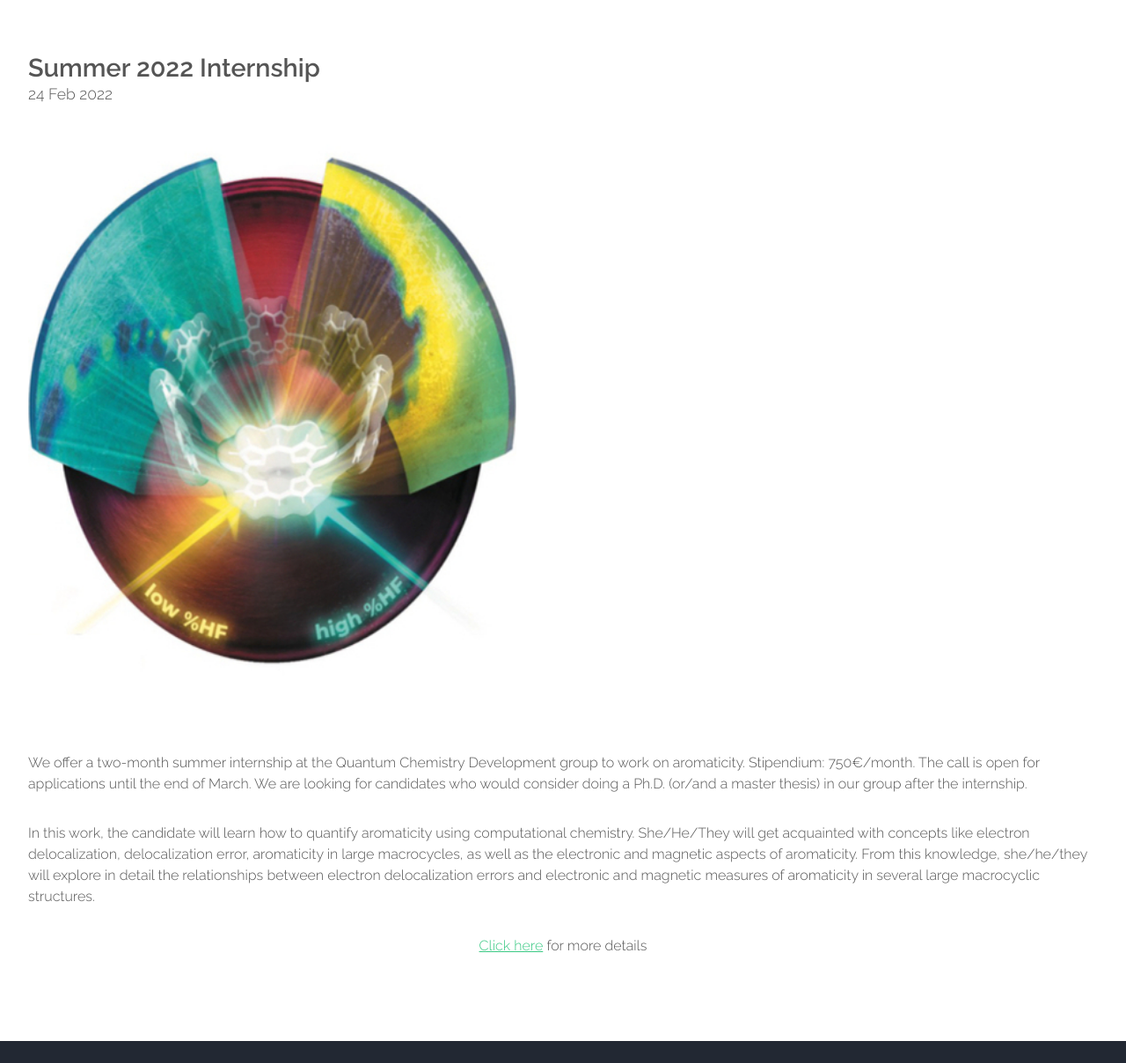
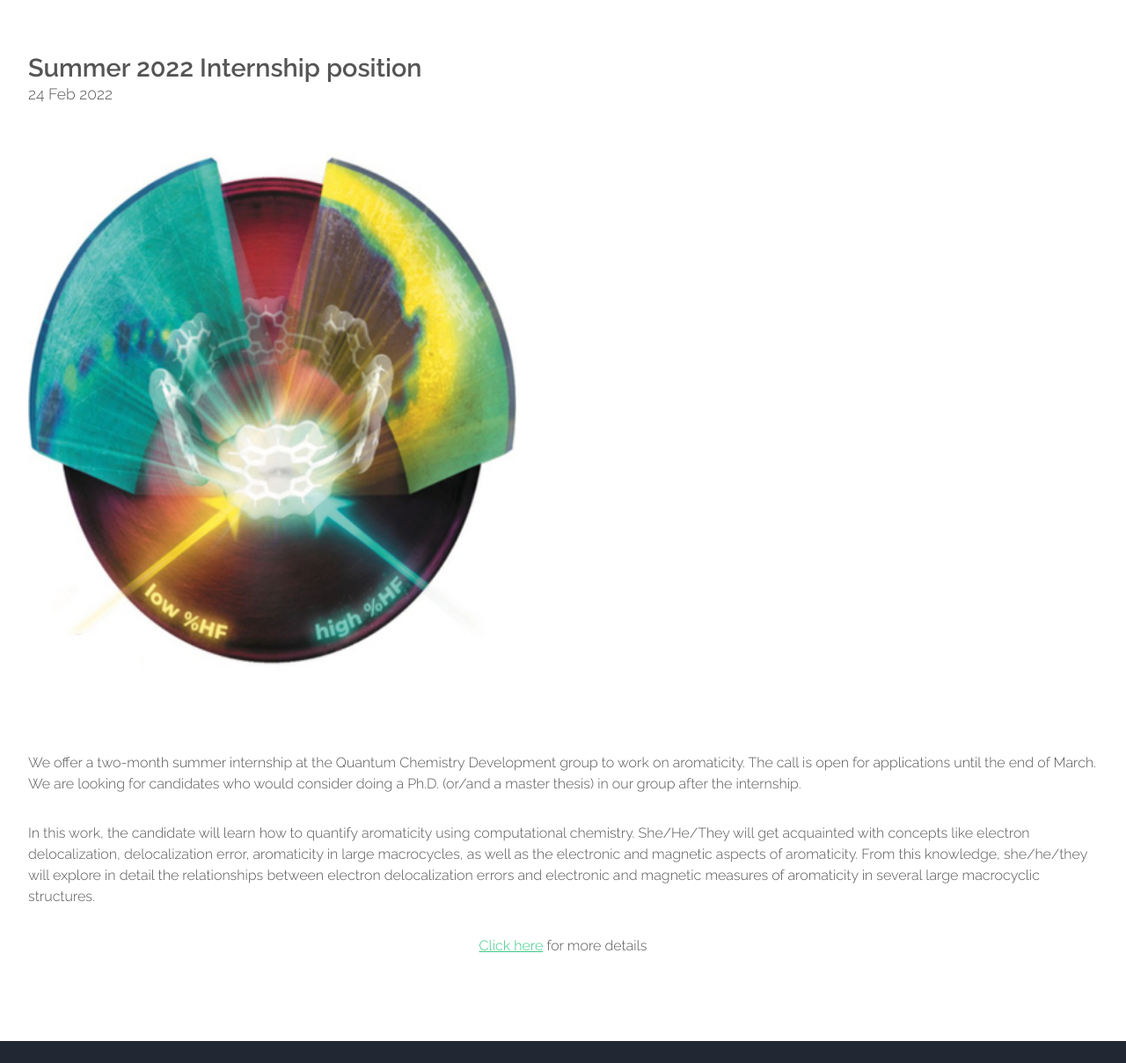
Before and after one commit to old-jekyll-templates/Horizons-Jekyll-Theme, a Jekyll site: the page built from _posts/2022-02-24-internship-summer-2022.md, in a window 1280 px wide and 1400 px high, cut to the strip 192-1400 px from the top of the window. Shown: the whole strip at 88% size. Built offline with Jekyll 4.4.1, drawn with Linux system fonts in a browser that asks for light colours; some of the changed text lies outside the part shown.

Commit message:
Update 2022-02-24-internship-summer-2022.md

```diff
--- a/_posts/2022-02-24-internship-summer-2022.md
+++ b/_posts/2022-02-24-internship-summer-2022.md
@@ -1,5 +1,5 @@
 ---
-title: Summer 2022 Internship
+title: Summer 2022 Internship position
 subtitle: <b>February 24, 2022</b>
 featured: images/internship_aromaticity_2022(1).jpg
 layout: post
@@ -7,6 +7,6 @@ layout: post
 
 <br>
 <P ALIGN="justify">
-  <p>We offer a two-month summer internship at the Quantum Chemistry Development group to work on aromaticity. Stipendium: 750€/month. The call is open for applications until the end of March. We are looking for candidates who would consider doing a Ph.D. (or/and a master thesis) in our group after the internship.</p>
+  <p>We offer a two-month summer internship at the Quantum Chemistry Development group to work on aromaticity. The call is open for applications until the end of March. We are looking for candidates who would consider doing a Ph.D. (or/and a master thesis) in our group after the internship.</p>
   <p>In this work, the candidate will learn how to quantify aromaticity using computational chemistry. She/He/They will get acquainted with concepts like electron delocalization, delocalization error, aromaticity in large macrocycles, as well as the electronic and magnetic aspects of aromaticity. From this knowledge, she/he/they will explore in detail the relationships between electron delocalization errors and electronic and magnetic measures of aromaticity in several large macrocyclic structures. </p>
 <center><a href="{{ site.baseurl }}/openings.html#internship-aromaticity-2022">Click here</a> for more details</center>
```
